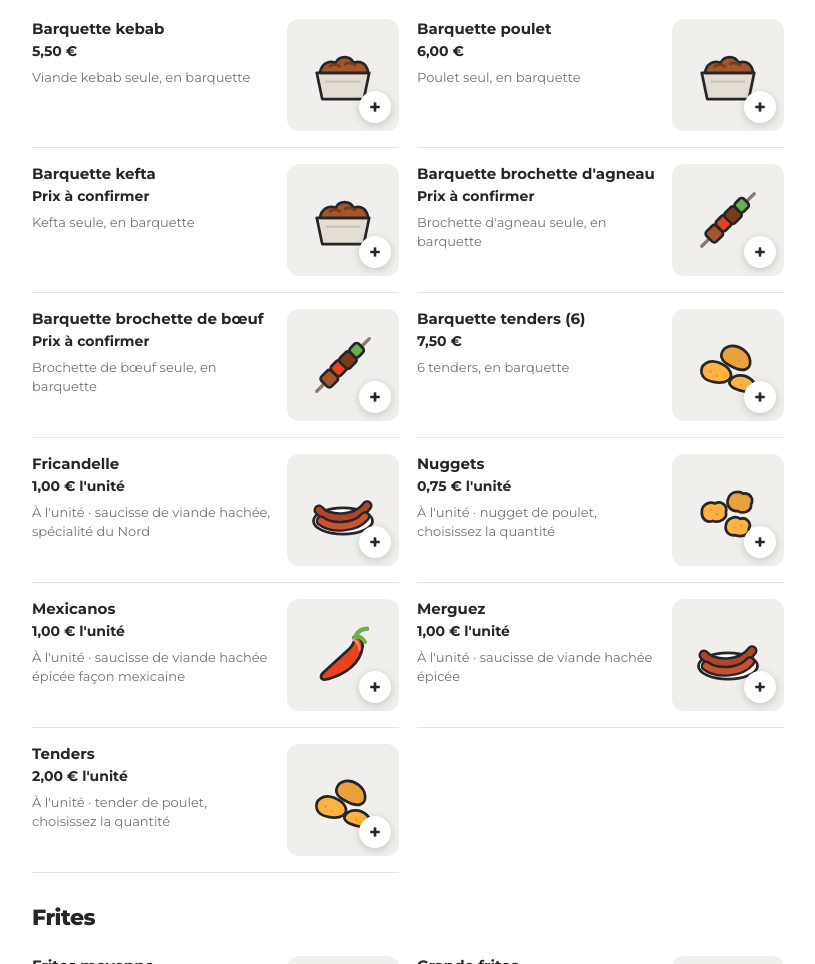
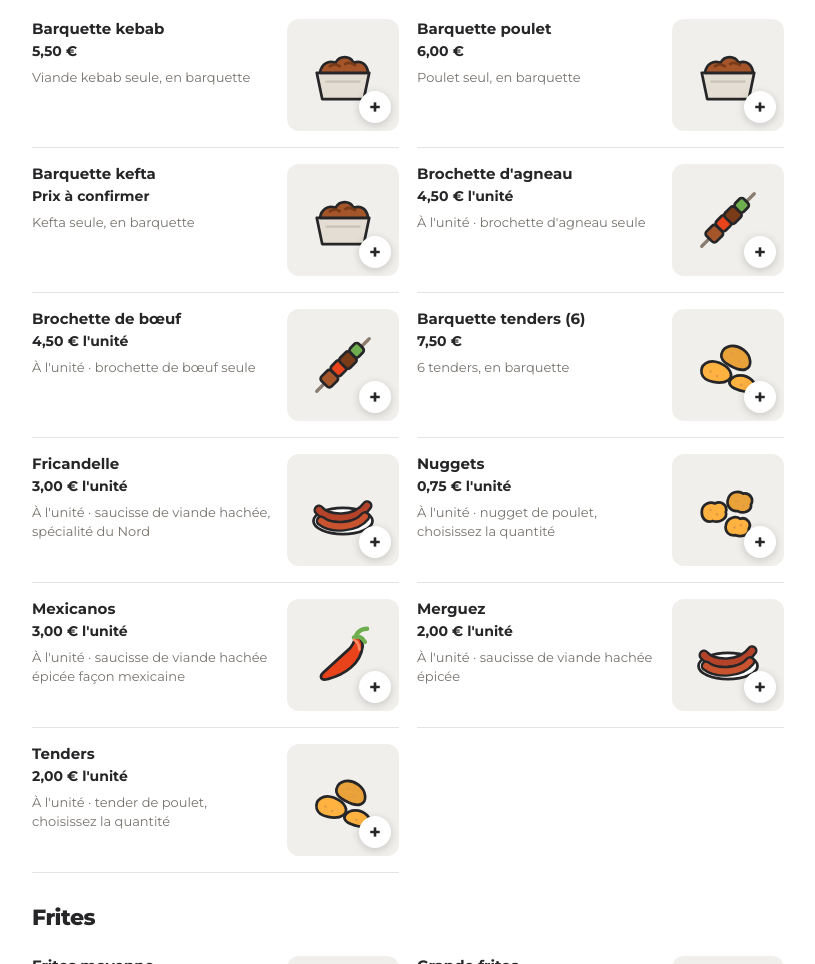
Before and after one commit to volkandigital/maquette-koupfaim, a plain HTML site: page index.html in a window 1280 px wide. Shown: the part 4947-5911 px from the top of the page, without its empty margins (48-863 px from the left). Drawn offline with Linux system fonts and the light colour scheme.

Commit message:
Viandes seules : brochettes 4,50 €, merguez 2 €, mexicanos et fricandelle 3 € l'unité
Co-Authored-By: Claude Opus 5.5 <noreply@anthropic.com>
Claude-Session: https://claude.ai/code/session_01La1Zd8vjoFZ4VNrKonfeXe

```diff
--- a/index.html
+++ b/index.html
@@ -834,13 +834,13 @@ const MENU = [
   {id:"vs-kebab",n:"Barquette kebab",p:5.50,e:"box",d:"Viande kebab seule, en barquette",s:1,x:true},
   {id:"vs-poulet",n:"Barquette poulet",p:6.00,e:"box",d:"Poulet seul, en barquette",s:1,x:true},
   {id:"vs-kefta",n:"Barquette kefta",p:null,e:"box",d:"Kefta seule, en barquette",s:1,x:true},
-  {id:"vs-bagneau",n:"Barquette brochette d'agneau",p:null,e:"skewer",d:"Brochette d'agneau seule, en barquette",s:1,x:true},
-  {id:"vs-bboeuf",n:"Barquette brochette de bœuf",p:null,e:"skewer",d:"Brochette de bœuf seule, en barquette",s:1,x:true},
+  {id:"vs-bagneau",n:"Brochette d'agneau",p:4.50,e:"skewer",d:"À l'unité · brochette d'agneau seule",s:1,x:true,unit:true},
+  {id:"vs-bboeuf",n:"Brochette de bœuf",p:4.50,e:"skewer",d:"À l'unité · brochette de bœuf seule",s:1,x:true,unit:true},
   {id:"vs-tenders",n:"Barquette tenders (6)",p:7.50,e:"tenders",d:"6 tenders, en barquette",s:1,x:true},
-  {id:"tm-fric",n:"Fricandelle",p:1.00,e:"merguez",d:"À l'unité · saucisse de viande hachée, spécialité du Nord",x:true,unit:true},
+  {id:"tm-fric",n:"Fricandelle",p:3.00,e:"merguez",d:"À l'unité · saucisse de viande hachée, spécialité du Nord",x:true,unit:true},
   {id:"tm-nuggets",n:"Nuggets",p:0.75,e:"nuggets",d:"À l'unité · nugget de poulet, choisissez la quantité",x:true,unit:true},
-  {id:"tm-mex",n:"Mexicanos",p:1.00,e:"chili",d:"À l'unité · saucisse de viande hachée épicée façon mexicaine",x:true,unit:true},
-  {id:"tm-merguez",n:"Merguez",p:1.00,e:"merguez",d:"À l'unité · saucisse de viande hachée épicée",x:true,unit:true},
+  {id:"tm-mex",n:"Mexicanos",p:3.00,e:"chili",d:"À l'unité · saucisse de viande hachée épicée façon mexicaine",x:true,unit:true},
+  {id:"tm-merguez",n:"Merguez",p:2.00,e:"merguez",d:"À l'unité · saucisse de viande hachée épicée",x:true,unit:true},
   {id:"tm-tenders",n:"Tenders",p:2.00,e:"tenders",d:"À l'unité · tender de poulet, choisissez la quantité",x:true,unit:true},
  ]},
  {cat:"Frites", items:[
```
